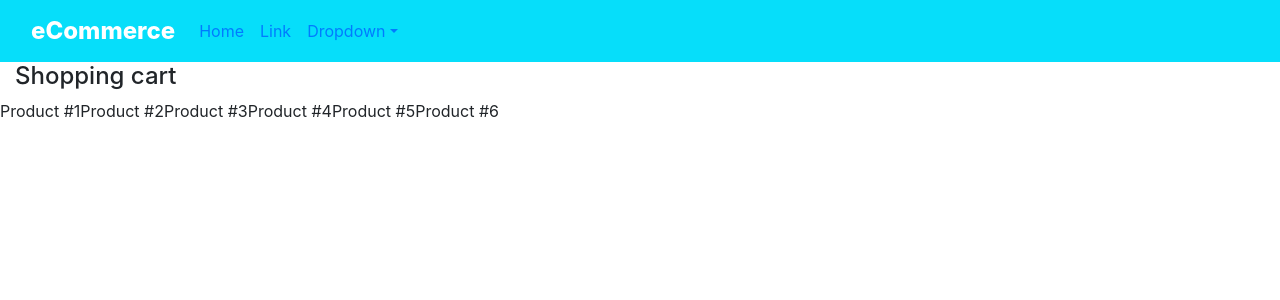
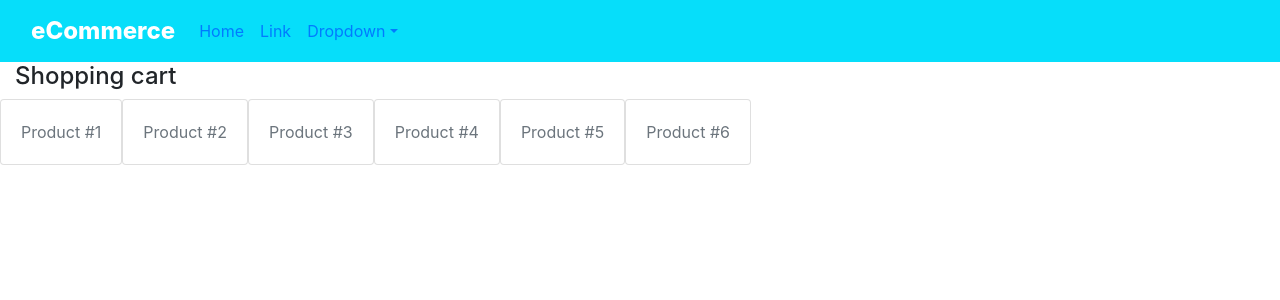
Before and after one commit to OoohSam/E-COMMERSE-STARTER, a React (Create React App) app: page / in a window 1280 px wide. Shown: the top 300 px of the page. Built offline with nearby package versions, Linux system fonts and the light colour scheme.

Commit message:
the third trial

```diff
--- a/src/Product.jsx
+++ b/src/Product.jsx
@@ -1,8 +1,16 @@
-import React,{Component} from "react";
+import React, { Component } from "react";
 
 export default class Product extends Component {
-    render(){
-        console.log(this.props)
-        return <div>Product #{this.props.id}</div>
-    }
+  render() {
+    return (
+      <div className="card">
+        <div className="card-body">
+          <div className="text-muted">Product #{this.props.id}</div>
+        </div>
+      </div>
+    );
+  }
 }
+
+//remember that the render fuction dictates how the information should display to
+// the user
```
